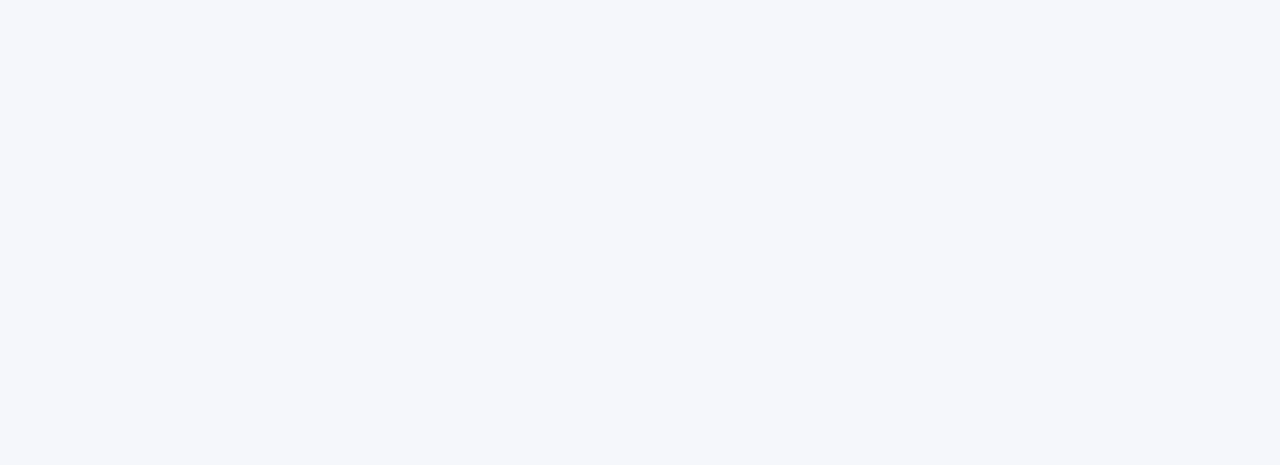
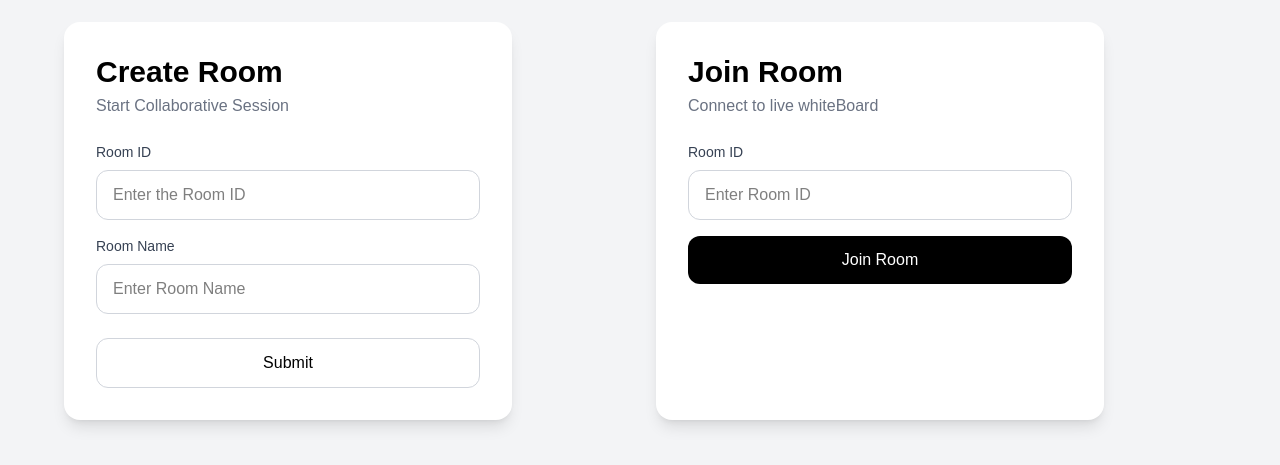
Before and after one commit to jaisondavid-m/collaborative-whiteBoard, a React (Vite) app in the folder client/: page /room in a window 1280 px wide. Before the commit this address had no page. Shown: the part 179-644 px from the top of the page. Built offline with nearby package versions, Linux system fonts and the light colour scheme; sample sign-in values are in the browser's storage.

Commit message:
added room create and join option in frontend

```diff
--- /dev/null
+++ b/client/src/Components/room/CreateRoomForm.jsx
@@ -0,0 +1,73 @@
+import React , { useState } from "react"
+
+import Card from "../ui/Card.jsx"
+import Input from "../ui/Input.jsx"
+import Button from "../ui/Input.jsx"
+
+import { createRoom } from "../../api/room.api.js"
+
+function CreateRoomForm() {
+
+    const [formData, setFormData] = useState({
+        roomId: "",
+        name: "",
+    })
+
+    const handleChange = (e) => {
+        setFormData({
+            ...formData,
+            [e.target.name]: e.target.value,
+        })
+    }
+
+    const handleSubmit = async (e) => {
+        e.preventDefault()
+        try {
+            const response = await createRoom(
+                formData
+            )
+            alert("Room Created")
+            console.log(response.data)
+        } catch (error) {
+            alert(error.response?.data?.error)
+        }
+    }
+
+    return (
+        <Card>
+            <div className="flex flex-col gap-6">
+                <div>
+                    <h1 className="text-3xl font-bold">Create Room</h1>
+                    <p className="text-gray-500 mt-1">
+                        Start Collaborative Session
+                    </p>
+                </div>
+                <form
+                    onSubmit={handleSubmit}
+                    className="flex flex-col gap-4"
+                >
+                    <Input
+                        label="Room ID"
+                        name="roomId"
+                        value={formData.roomId}
+                        onChange={handleChange}
+                        placeholder="Enter the Room ID"
+                    />
+                    <Input
+                        label="Room Name"
+                        name="name"
+                        value={formData.name}
+                        onChange={handleChange}
+                        placeholder="Enter Room Name"
+                    />
+                    <Button type="submit">
+                        Create Room
+                    </Button>
+                </form>
+            </div>
+        </Card>
+    )
+
+}
+
+export default CreateRoomForm
--- /dev/null
+++ b/client/src/Components/room/JoinRoomForm.jsx
@@ -0,0 +1,47 @@
+import React , { useState } from "react"
+
+import Card from "../ui/Card.jsx"
+import Input from "../ui/Input.jsx"
+import Button from "../ui/Button.jsx"
+
+import { useNavigate } from "react-router-dom"
+
+function JoinRoomForm() {
+
+    const navigate = useNavigate()
+
+    const [roomId, setRoomId] = useState("")
+
+    const handleJoin = (e) => {
+        e.preventDefault()
+        navigate(`/whiteboard/${roomId}`)
+    }
+
+    return (
+        <Card>
+            <div className="flex flex-col gap-6">
+                <div>
+                    <h1 className="text-3xl font-bold">Join Room</h1>
+                    <p className="text-gray-500 mt-1">Connect to live whiteBoard</p>
+                </div>
+                <form
+                    onSubmit={handleJoin}
+                    className="flex flex-col gap-4"
+                >
+                    <Input
+                        label="Room ID"
+                        value={roomId}
+                        onChange={(e) => setRoomId(e.target.value)}
+                        placeholder="Enter Room ID"
+                    />
+                    <Button type="submit">
+                        Join Room
+                    </Button>
+                </form>
+            </div>
+        </Card>
+    )
+
+}
+
+export default JoinRoomForm
--- /dev/null
+++ b/client/src/Components/room/RoomLayout.jsx
@@ -0,0 +1,13 @@
+import React from "react"
+
+function RoomLayout({
+    children
+}) {
+    return (
+        <div className="min-h-screen bg-gray-100 flex items-center justify-center p-5">
+            {children}
+        </div>
+    )
+}
+
+export default RoomLayout
--- a/client/src/Layout/App.jsx
+++ b/client/src/Layout/App.jsx
@@ -4,6 +4,8 @@ import { BrowserRouter, Routes, Route, Navigate } from "react-router-dom"
 import Login from "../Pages/Login.jsx"
 import Register from '../Pages/Register.jsx'
 import Home from "../Pages/Home.jsx"
+import Rooms from "../Pages/Rooms.jsx"
+import Whiteboard from '../Pages/Whiteboard.jsx'
 
 import ProtectedRoute from "../routes/ProtectedRoute.jsx"
 
@@ -25,6 +27,22 @@ function App() {
           }
         />
         <Route
+          path='/whiteboard/:roomId'
+          element={
+              <ProtectedRoute>
+                <Whiteboard/>
+              </ProtectedRoute>
+          }
+        />
+        <Route
+          path='/room'
+          element={
+            <ProtectedRoute>
+              <Rooms/>
+            </ProtectedRoute>
+          }
+        />
+        <Route
           path='/'
           element={
             <Navigate
--- /dev/null
+++ b/client/src/Pages/Rooms.jsx
@@ -0,0 +1,18 @@
+import React from "react"
+
+import RoomLayout from "../Components/room/RoomLayout.jsx"
+import CreateRoomForm from "../Components/room/CreateRoomForm.jsx"
+import JoinRoomForm from "../Components/room/JoinRoomForm.jsx"
+
+function Rooms() {
+    return (
+        <RoomLayout>
+            <div className="grid grid-cols-1 md:grid-cols-2 gap-8 w-full max-w-6xl">
+                <CreateRoomForm/>
+                <JoinRoomForm/>
+            </div>
+        </RoomLayout>
+    )
+}
+
+export default Rooms
--- /dev/null
+++ b/client/src/Pages/Whiteboard.jsx
@@ -0,0 +1,37 @@
+import React , { useEffect } from "react"
+
+import { useParams } from "react-router-dom"
+
+import { joinRoomSocket } from "../api/room.api.js"
+
+function Whiteboard() {
+
+    const { roomId } = useParams()
+
+    useEffect(() => {
+
+        const socket = joinRoomSocket(roomId)
+
+        socket.onopen = () => {
+            console.log("Connected")
+        }
+
+        socket.onmessage = (event) => {
+            console.log(event.data)
+        }
+
+        return () => {
+            socket.close()
+        }
+
+    },[roomId])
+
+    return (
+        <div className="min-h-screen flex items-center justify-center">
+            <h1 className="text-4xl font-bold">WhiteBoard Room: {roomId}</h1>
+        </div>
+    )
+
+}
+
+export default Whiteboard
--- /dev/null
+++ b/client/src/api/room.api.js
@@ -0,0 +1,9 @@
+import API from "./axios.js"
+
+export const createRoom = (data) =>
+    API.post("/api/room/create",data)
+
+export const joinRoomSocket = (roomId) =>
+    new WebSocket(
+        `ws://localhost:8000/api/room/join/${roomId}`
+    )
```
